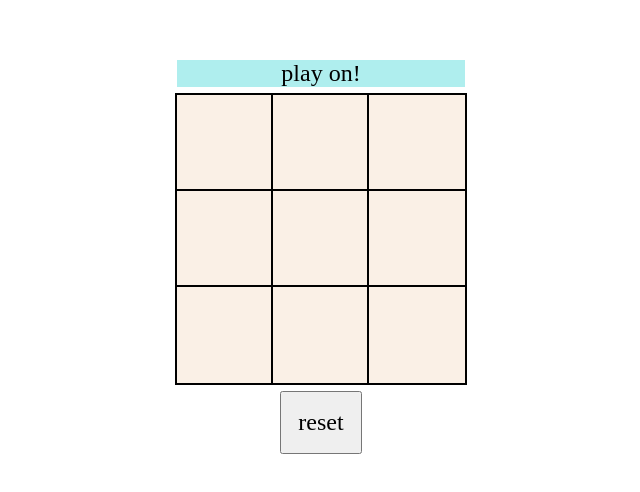
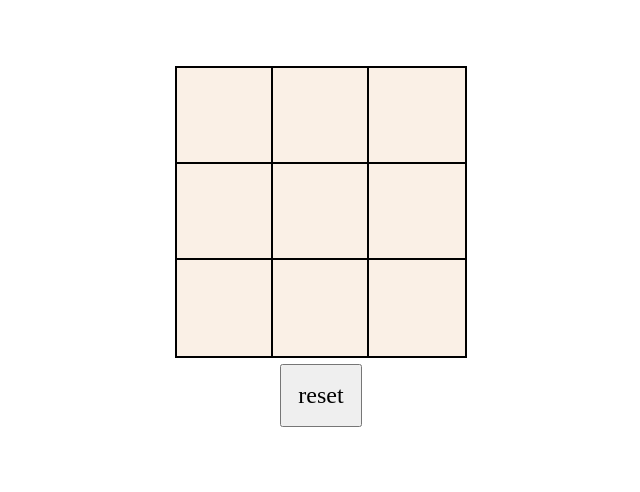
Before and after one commit to d-atienza/react-tic-tac-toe, a React (Vite) app: page / in a window 1280 px wide. Shown: the part 148-640 px from the top of the page, without its empty margins (319-959 px from the left). Built offline with nearby package versions, Linux system fonts and the light colour scheme.

Commit message:
gameOver div created to display gameState

```diff
--- a/src/TicTacToe.jsx
+++ b/src/TicTacToe.jsx
@@ -97,7 +97,11 @@ export default function TicTacToe() {
   return (
     <div className="gameContainer">
       <div className="gameState">
-        {boardState.includes(null) ? checkWinner(boardState) : "its a draw"}
+        {boardState.includes(null) ? (
+          checkWinner(boardState)
+        ) : (
+          <div className="gameOverOverlay">its a draw!</div>
+        )}
       </div>
       <div className="gameGrid">{createGridCellDivs(boardState)}</div>
       <div className="resetButton">
--- a/src/WinningPatterns.jsx
+++ b/src/WinningPatterns.jsx
@@ -9,13 +9,16 @@ const winningPatterns = [
   [2, 4, 6], // Diagonals
 ];
 
+/**
+ *
+ * @param {*} board
+ * @returns {'x' | 'o' | 'draw' | 'in-play'}
+ */
 export default function checkWinner(board) {
   for (let i = 0; i < winningPatterns.length; i++) {
     const [a, b, c] = winningPatterns[i];
     if (board[a] && board[a] === board[b] && board[a] === board[c]) {
-      return <div>{board[a]} is the winner!</div>;
+      return <div className="gameOverOverlay">{board[a]} is the winner!</div>;
     }
   }
-
-  return <div>play on!</div>;
 }
--- a/src/index.css
+++ b/src/index.css
@@ -4,6 +4,7 @@
   justify-content: center;
   align-items: center;
   padding:25vh;
+  position: relative;
 }
 
 .gameState {
@@ -43,3 +44,15 @@ button {
   display: grid;
   justify-content:center;
 }
+
+.gameOverOverlay {
+  font-size: 2rem;
+  background: skyblue;
+  position: absolute;
+  top: 47%;
+  left: 50%;
+  transform: translate(-50%, -50%);
+  opacity: 1;
+  padding: 3rem;
+  border-radius: 0.5rem;
+}
```
